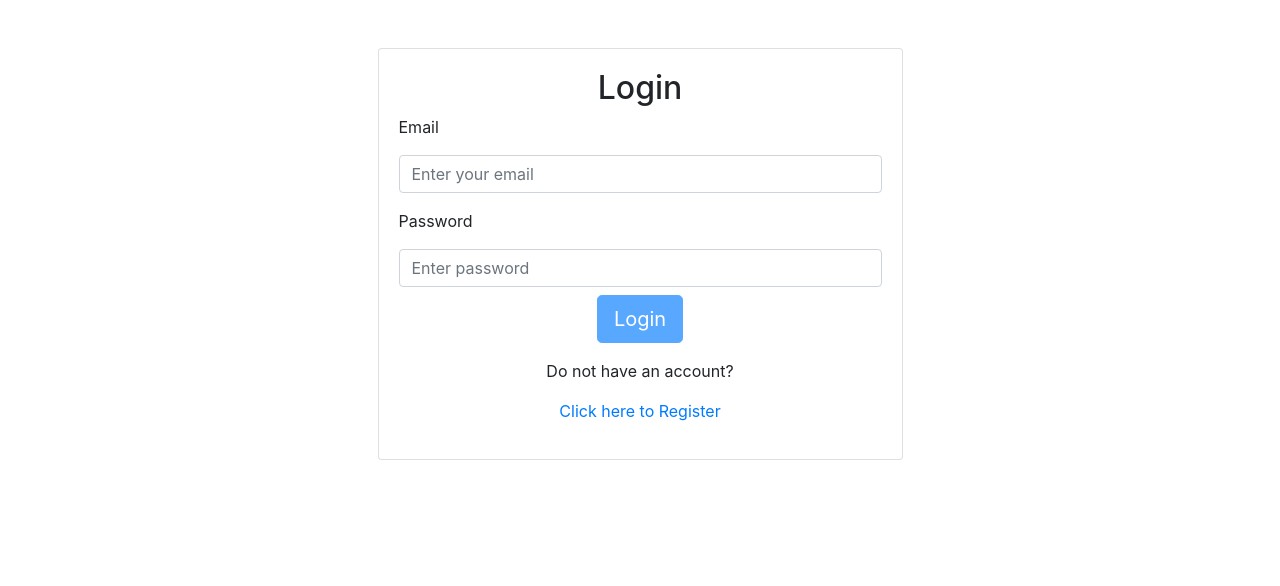
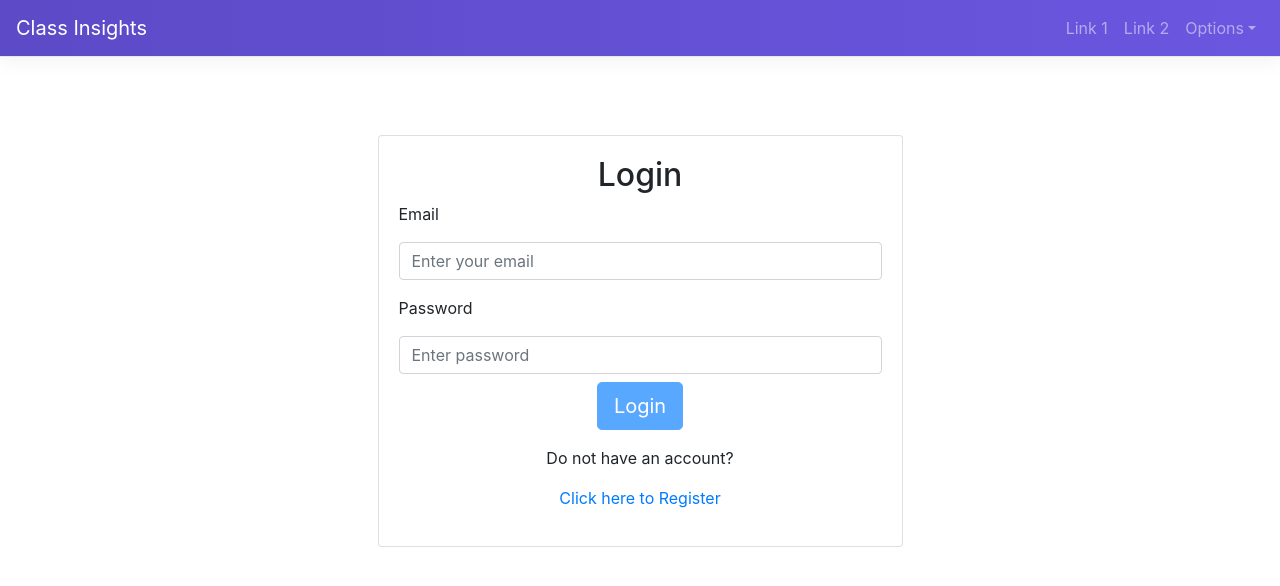
Before and after one commit to pesto-students/project-class-insights-client, a React app: page /login in a window 1280 px wide. Shown: the top 586 px of the page. Built offline with nearby package versions, Linux system fonts and the light colour scheme.

Commit message:
[feat]: navbar component

```diff
--- a/src/App/App.css
+++ b/src/App/App.css
@@ -0,0 +1,17 @@
+.navbar {
+  margin-bottom: 30px;
+}
+
+.navbar {
+  background: linear-gradient(to right, #5c4ac7, #6b56e0);
+  border-bottom: 1px solid #e7e7e7;
+  box-shadow: 0 5px 20px rgba(0, 0, 0, 0.05);
+}
+
+.navbar-light .navbar-nav .nav-link {
+  color: white;
+}
+
+.navbar-light .navbar-brand {
+  color: white;
+}
--- a/src/App/App.js
+++ b/src/App/App.js
@@ -2,12 +2,16 @@ import React from 'react';
 
 import appRoutes from '../Router/appRoutes';
 import './App.css';
+import NavBar from '../components/Navbar';
 
 class App extends React.Component {
   render() {
     return (
-      <div className="container">
-        {appRoutes}
+      <div className="root-container">
+        <NavBar />
+        <div className="container">
+          {appRoutes}
+        </div>
       </div>
     );
   }
--- /dev/null
+++ b/src/components/Navbar.js
@@ -0,0 +1,80 @@
+import React from 'react';
+import {
+  Collapse,
+  Navbar,
+  NavbarToggler,
+  NavbarBrand,
+  Nav,
+  NavItem,
+  NavLink,
+  UncontrolledDropdown,
+  DropdownToggle,
+  DropdownMenu,
+  DropdownItem,
+} from 'reactstrap';
+
+import { routes } from '../constants/routes';
+
+class NavBar extends React.Component {
+  constructor(props) {
+    super(props);
+
+    this.toggle = this.toggle.bind(this);
+    this.state = {
+      isOpen: false,
+    };
+  }
+
+  toggle() {
+    this.setState(prevState => ({
+      isOpen: !prevState.isOpen,
+    }));
+  }
+
+  render() {
+    const { isOpen } = this.state;
+    return (
+      <div>
+        <Navbar color="dark" dark expand="md">
+          <NavbarBrand href={routes.Home}>
+            Class Insights
+          </NavbarBrand>
+          <NavbarToggler onClick={this.toggle} />
+          <Collapse isOpen={isOpen} navbar>
+            <Nav className="ml-auto" navbar>
+              <NavItem>
+                <NavLink href={routes.Home}>
+                  Link 1
+                </NavLink>
+              </NavItem>
+              <NavItem>
+                <NavLink href={routes.Home}>
+                  Link 2
+                </NavLink>
+              </NavItem>
+              <UncontrolledDropdown nav inNavbar>
+                <DropdownToggle nav caret>
+                  Options
+                </DropdownToggle>
+                <DropdownMenu right>
+                  <DropdownItem>
+                    Option 1
+                  </DropdownItem>
+                  <DropdownItem>
+                    Option 2
+                  </DropdownItem>
+                  <DropdownItem divider />
+                  <DropdownItem>
+                    Option 3
+                  </DropdownItem>
+                </DropdownMenu>
+              </UncontrolledDropdown>
+            </Nav>
+          </Collapse>
+        </Navbar>
+      </div>
+    );
+  }
+}
+
+export default NavBar;
```
